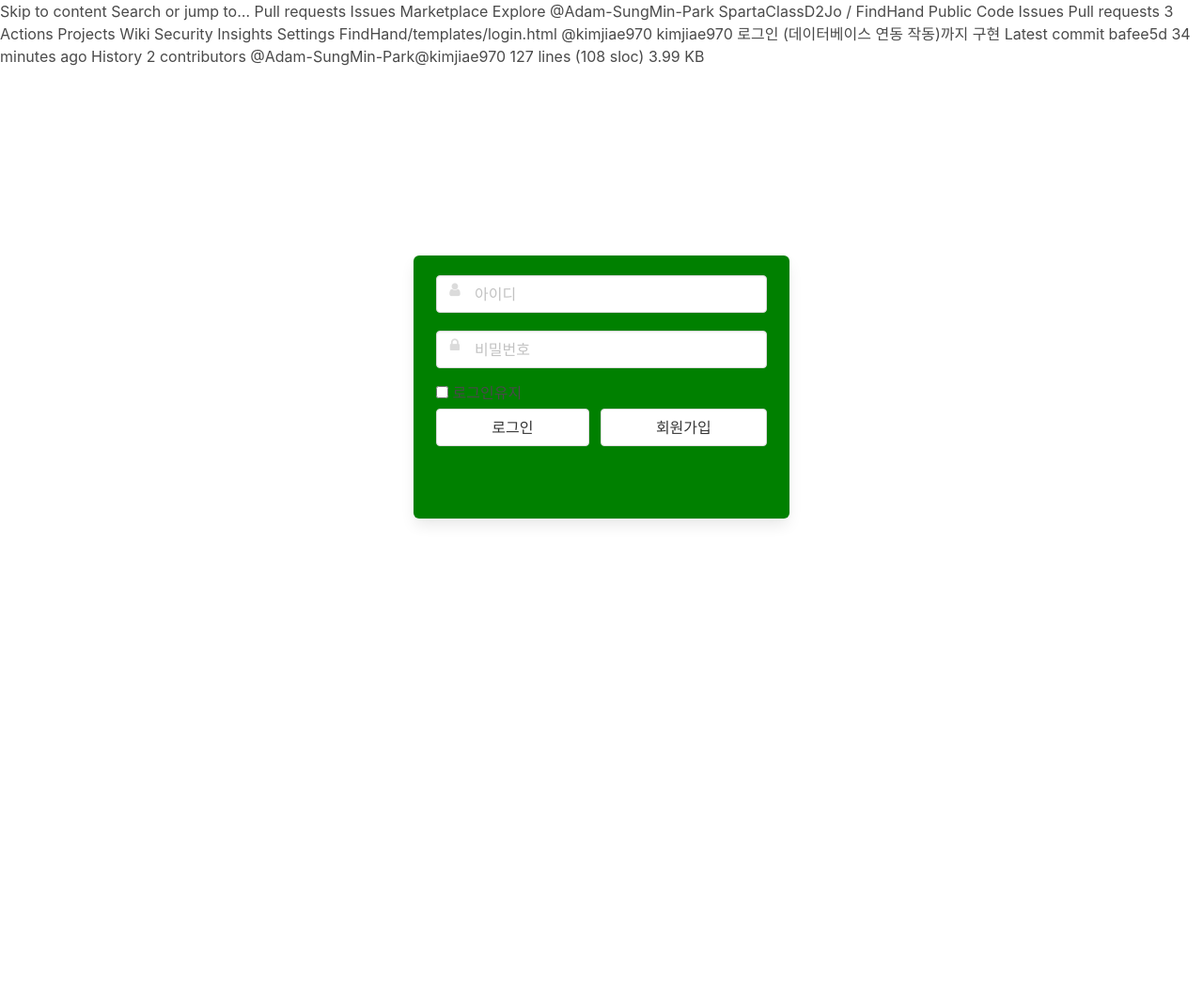
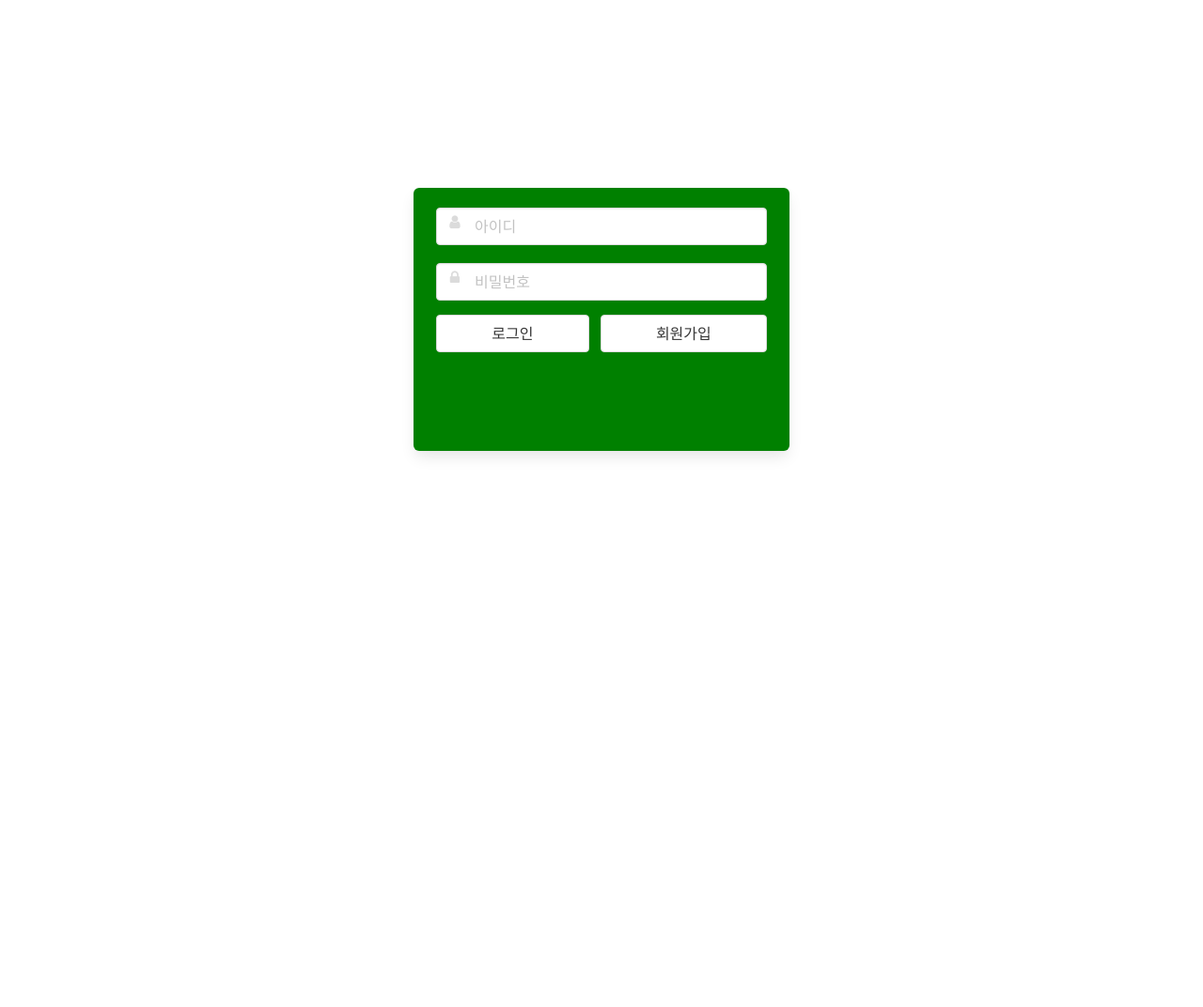
Before and after one commit to SpartaClassD2Jo/find-hand, a Flask app: template templates/login.html in a window 1280 px wide. Shown: the whole page at 94% size. After the commit the page ends 486 px from the top, so only its background shows below. Run offline with Flask 2, Linux system fonts and the light colour scheme; the template is opened without the code that fills it, so the values that code supplies are empty; some libraries are stand-ins or nearby versions.

Commit message:
change the main-page titie & delete keeping_login

```diff
--- a/app.py
+++ b/app.py
@@ -30,7 +30,7 @@ def home():
     try:
         payload = jwt.decode(token_receive, SECRET_KEY, algorithms=['HS256'])
 
-        return render_template('index.html')
+        return render_template('main.html')
     except jwt.ExpiredSignatureError:
         return redirect(url_for("login", msg="로그인 시간이 만료되었습니다."))
     except jwt.exceptions.DecodeError:
--- a/templates/login.html
+++ b/templates/login.html
@@ -1,34 +1,3 @@
-Skip to content
-Search or jump to…
-Pull requests
-Issues
-Marketplace
-Explore
-
-@Adam-SungMin-Park
-SpartaClassD2Jo
-/
-FindHand
-Public
-Code
-Issues
-Pull requests
-3
-Actions
-Projects
-Wiki
-Security
-Insights
-Settings
-FindHand/templates/login.html
-@kimjiae970
-kimjiae970 로그인 (데이터베이스 연동 작동)까지 구현
-Latest commit bafee5d 34 minutes ago
- History
- 2 contributors
-@Adam-SungMin-Park@kimjiae970
-127 lines (108 sloc)  3.99 KB
-
 <!DOCTYPE html>
 <html lang="en">
 <head>
@@ -130,13 +99,6 @@ Latest commit bafee5d 34 minutes ago
                       <p id="help-password-login" class="help is-danger"></p>
                 </div>
 
-                <div class="form-group">
-                    <div class="custom-control custom-checkbox small">
-                        <label>
-                            <input type="checkbox" name="useCookie"> 로그인유지
-                        </label>
-                    </div>
-                </div>
 
                 <nav class="level is-mobile">
                     <button class="level-item button is-sparta" onclick="sign_in()">
```
